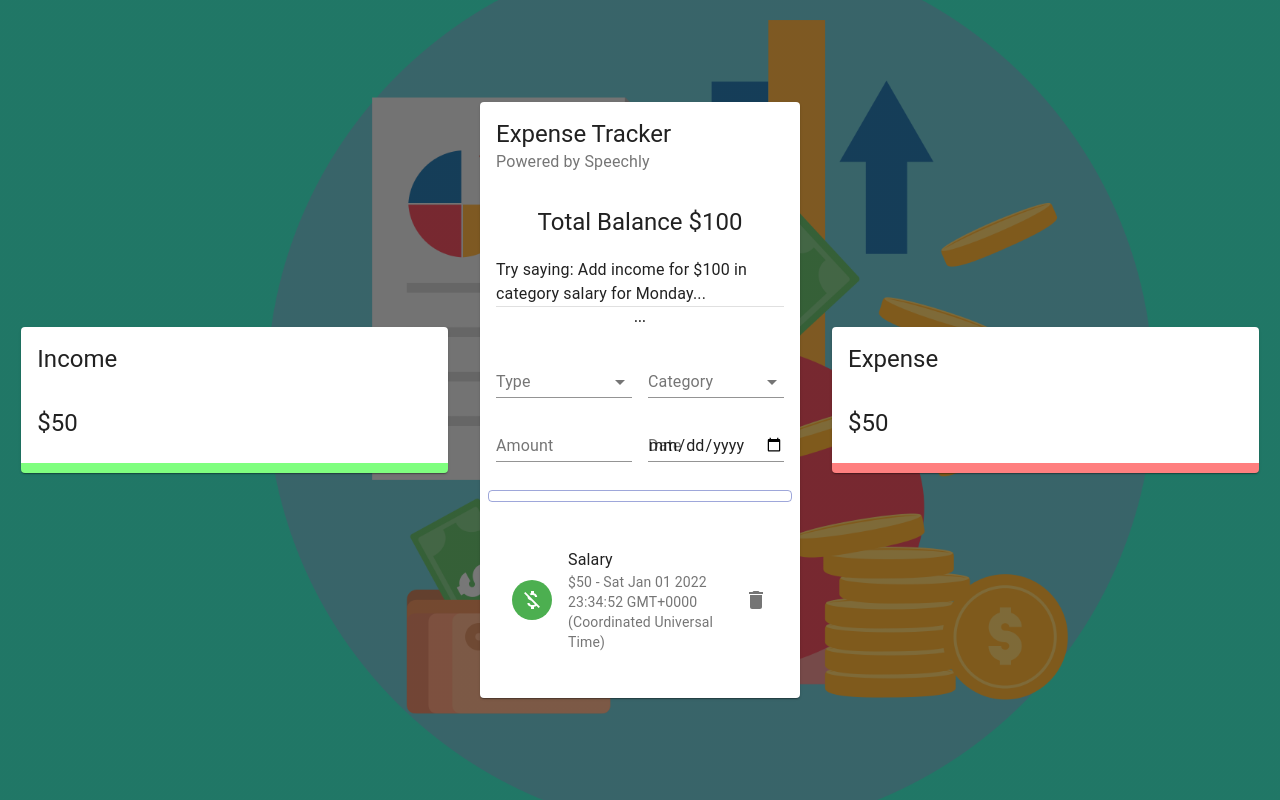
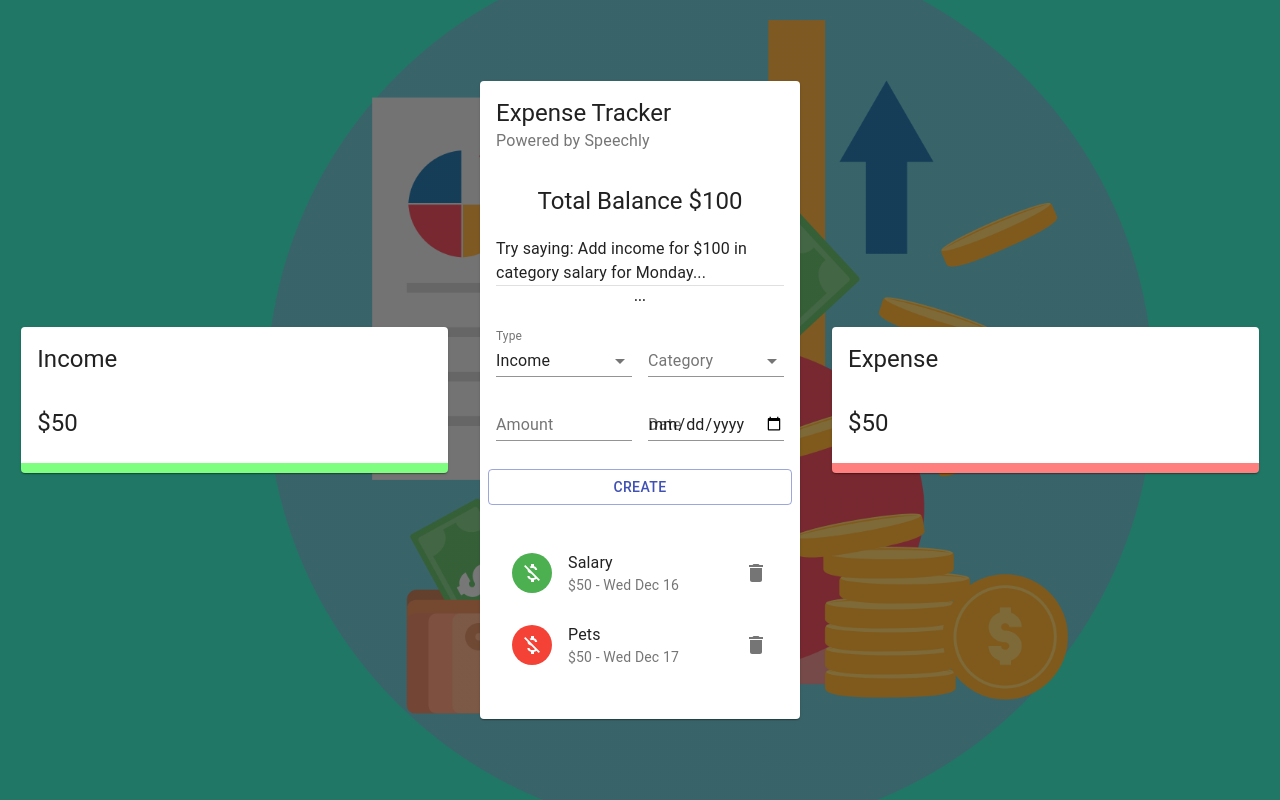
Before and after one commit to arpitapandya/expense-tracker, a React (Create React App) app: page / in a window 1280 px wide. Built offline with nearby package versions, Linux system fonts and the light colour scheme.

Commit message:
added logic to form

```diff
--- a/src/components/Main/Form/Form.jsx
+++ b/src/components/Main/Form/Form.jsx
@@ -1,10 +1,17 @@
-import React from 'react';
+import React, { useState } from 'react';
 import { TextField, Typography, Grid, Button, FormControl, Select, MenuItem, InputLabel } from '@material-ui/core'
 
 import useStyles from './styles';
 
+const initialState = {
+    amount: '',
+    category: '',
+    type: 'Income',
+    date: new Date(),
+}
 const Form = () => {
     const classes = useStyles();
+    const [formData, setFormData] = useState(initialState);
     return (
         <Grid container spacing={2}>
             <Grid item xs={12}>
@@ -15,7 +22,7 @@ const Form = () => {
             <Grid item xs={6}>
                 <FormControl fullWidth>
                     <InputLabel>Type</InputLabel>
-                    <Select>
+                    <Select value={formData.type} onChange={(e) => setFormData({ ...formData, type: e.target.value })}>
                         <MenuItem value='Income'>Income</MenuItem>
                         <MenuItem value='Expense'>Expense</MenuItem>
                     </Select>
@@ -36,7 +43,7 @@ const Form = () => {
             <Grid item xs={6}>
                 <TextField type='date' label='Date' fullWidth />
             </Grid>
-            <Button className={classes.button} variant='outlined' color='primary' fullWidth></Button>
+            <Button className={classes.button} variant='outlined' color='primary' fullWidth>CREATE</Button>
         </Grid>
     )
 }
--- a/src/components/Main/List/List.jsx
+++ b/src/components/Main/List/List.jsx
@@ -2,19 +2,19 @@ import React from 'react';
 import { List as MUIList, ListItem, ListItemAvatar, ListItemText, Avatar, ListItemSecondaryAction, IconButton, Slide } from '@material-ui/core';
 import { Delete, MoneyOff } from '@material-ui/icons';
 
+import { ExpenseTrackerContext } from '../../../context/context';
 import useStyles from './styles';
 
 const List = () => {
     const classes = useStyles();
+    // const globalState = useContext(ExpenseTrackerContext);
+
+    // console.log(globalState);
 
     const transactions = [
-        {
-            id: 1,
-            type: 'Income',
-            category: 'Salary',
-            amount: 50,
-            date: new Date()
-        }
+        {id: 1, type: 'Income', category: 'Salary', amount: 50, date: 'Wed Dec 16'},
+        {id: 2, type: 'Expense', category: 'Pets', amount: 50, date: 'Wed Dec 17'},
+        {id: 3, type: 'Income', category: 'Business', amount: 150, date: 'Wed Dec 18'}
     ];
     return (
         <MUIList dense={false} className={classes.list}>
--- /dev/null
+++ b/src/context/context.js
@@ -0,0 +1,22 @@
+import React, { useReducer, createContext } from 'react';
+import contextReducer from './contextReducer';
+const initialState = [];
+
+export const ExpenseTrackerContext = createContext(initialState);
+
+export const Provider = ({ children }) => {
+    const [transactions, dispatch] = useReducer(contextReducer, initialState);
+
+    const deleteTransaction = (id) => dispatch({ type: 'DELETE_TRANSACTION', payload: id })
+
+    const addTransaction = (transaction) => dispatch({ type: 'ADD_TRANSACTION', payload: transaction });
+
+    return (
+        <ExpenseTrackerContext.Provider value={{
+            deleteTransaction,
+            addTransaction
+        }}>
+            {children}
+        </ExpenseTrackerContext.Provider>
+    );
+}
--- /dev/null
+++ b/src/context/contextReducer.js
@@ -0,0 +1,17 @@
+const contextReducer = (state, action) => {
+    let transactions;
+    switch (action.type) {
+        case 'DELETE_TRANSACTION':
+            transactions = state.filter((t) => t.id !== action.payload);
+
+            return transactions;
+        case 'ADD_TRANSACTION':
+            transactions = [action.payload, ...state];
+
+            return transactions;
+        default:
+            return state;
+    }
+}
+
+export default contextReducer;
--- a/src/index.js
+++ b/src/index.js
@@ -1,7 +1,11 @@
 import React from 'react';
 import ReactDOM from 'react-dom';
-
+import { Provider } from './context/context';
 import App from './App';
 import './index.css';
 
-ReactDOM.render(<App />, document.getElementById('root'));
+ReactDOM.render(
+    <Provider>
+        <App />
+    </Provider>,
+document.getElementById('root'));
```
